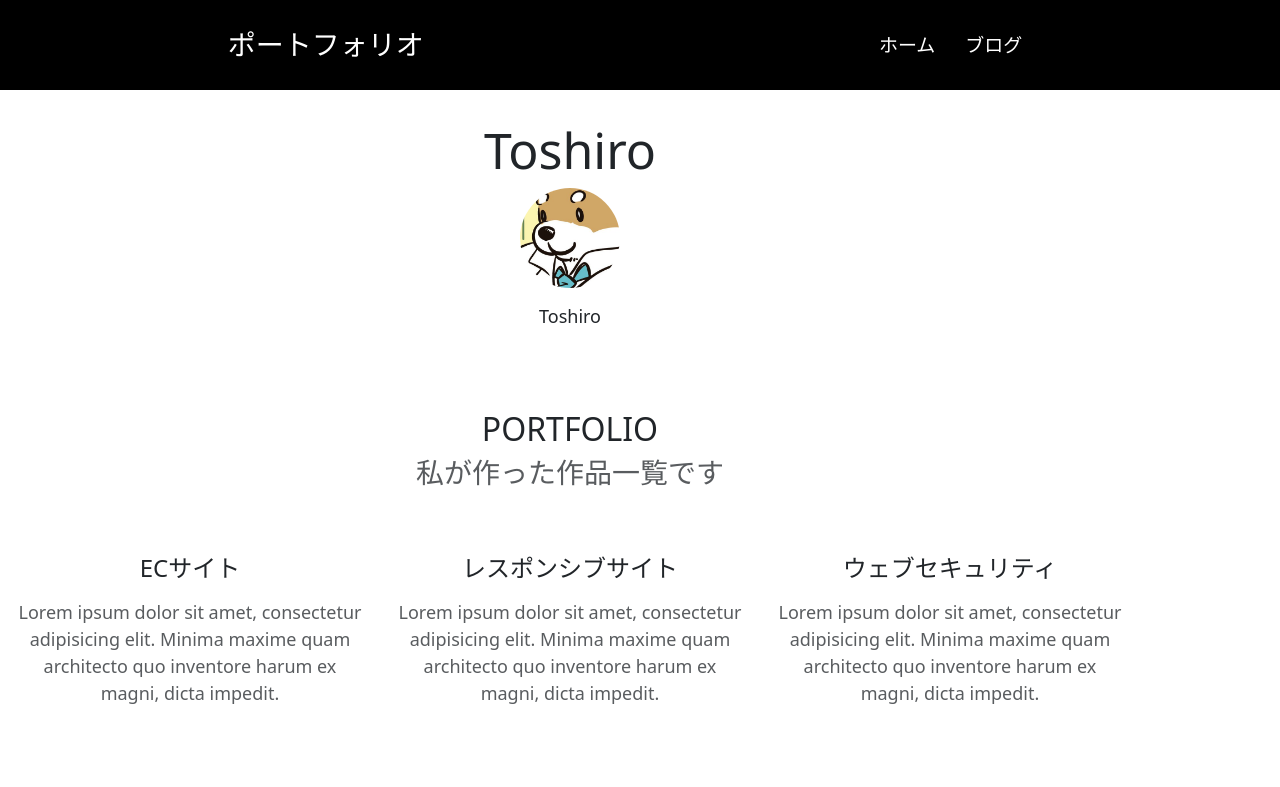
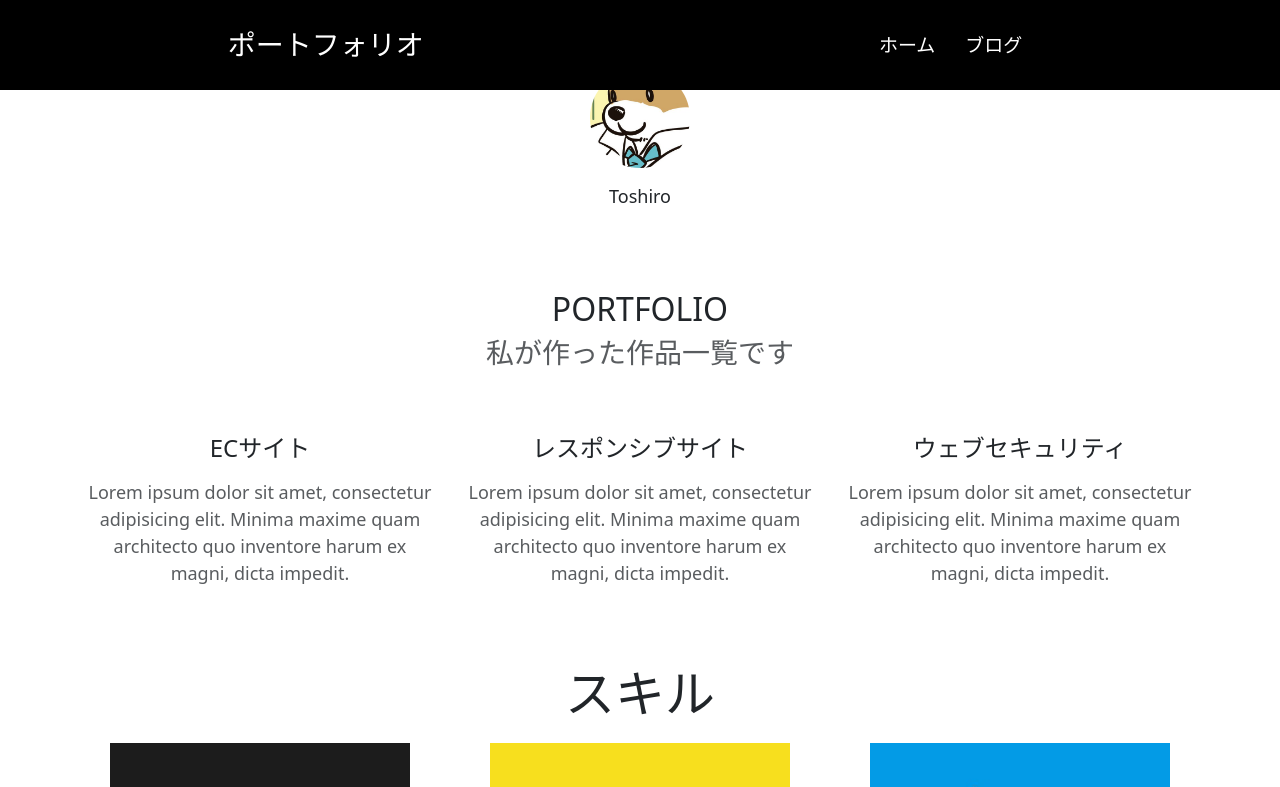
Before and after one commit to t-toshiro/portfolio, a React (Vite) app: page / in a window 1280 px wide. Shown: the top 787 px of the page. Built offline with nearby package versions, Linux system fonts and the light colour scheme.

Commit message:
second commit

```diff
--- a/src/App.css
+++ b/src/App.css
@@ -52,9 +52,10 @@ nav ul li a:hover {
   color: #48b4af;
 }
 
-.container {
+.container text-center {
   height: 100vh;
   padding: 120px;
+  margin: 100px;
 }
 
 .container h1 {
--- a/src/index.css
+++ b/src/index.css
@@ -24,8 +24,6 @@ a:hover {
 
 body {
   margin:  0;
-  display: flex;
-  place-items: center;
   min-height: 100vh;
 }
 
```
